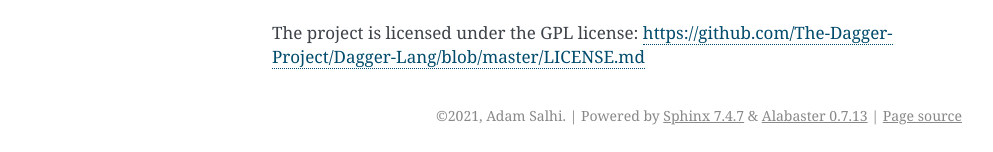
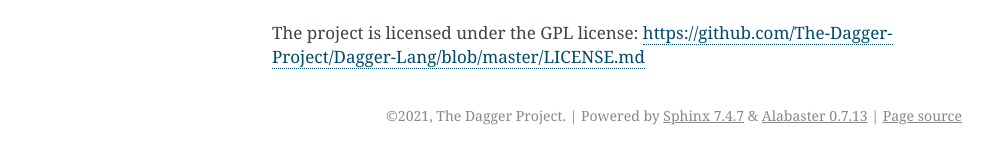
Before and after one commit to The-Dagger-Project/Dagger-Lang, a Sphinx documentation site: the page built from docs/index.rst, in a window 1280 px wide. Shown: the part 1588-1740 px from the top of the page, without its empty margins (148-1141 px from the left). Built offline with Sphinx 7.4.7, drawn with Linux system fonts in a browser that asks for light colours.

Commit message:
Fixed project info

```diff
--- a/docs/conf.py
+++ b/docs/conf.py
@@ -17,8 +17,8 @@
 
 # -- Project information -----------------------------------------------------
 
-project = 'Dagger Lang'
-copyright = '2021, Adam Salhi'
+project = 'The Dagger Language'
+copyright = '2021, The Dagger Project'
 author = 'Adam Salhi'
 
 # The full version, including alpha/beta/rc tags
```
